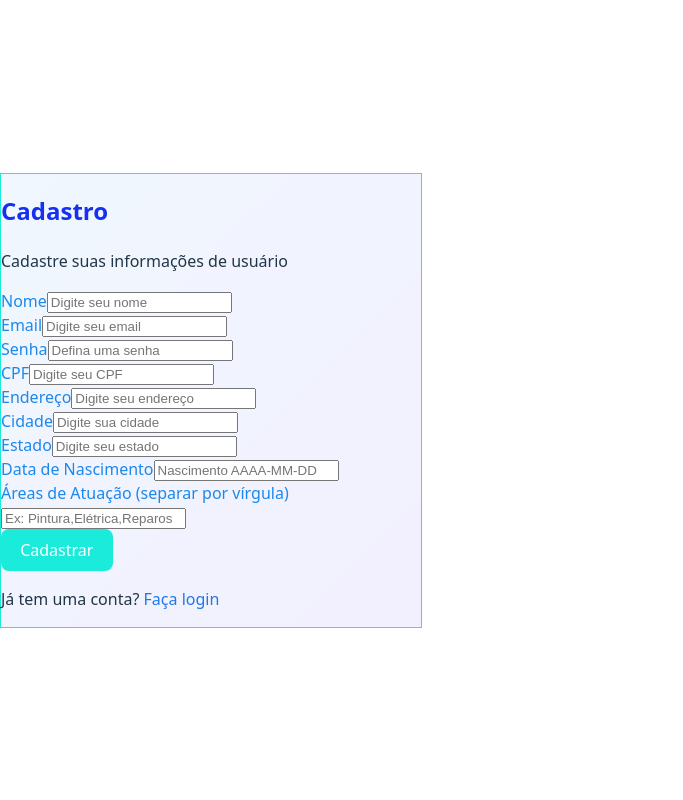
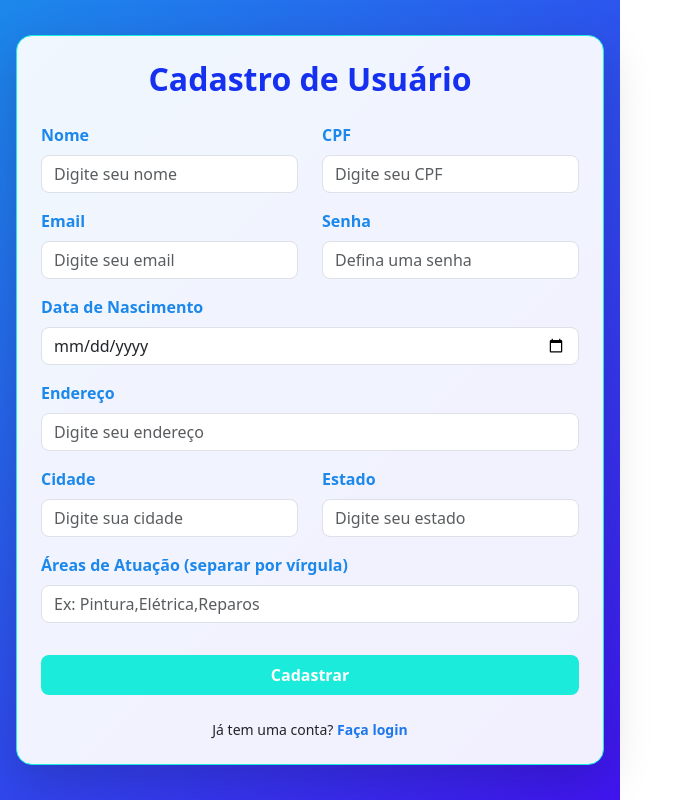
Before and after one commit to NataliaMatias2024/SENAC_PI_2025, a React (Vite) app in the folder Conecta_Frontend/Conecta_Prototype/: page /cadastro in a window 1280 px wide. Shown: the whole page, without its empty margins (0-683 px from the left). Built offline with nearby package versions, Linux system fonts and the light colour scheme.

Commit message:
Atualizando layout da tela de cadastro e apagando alguns commits

```diff
--- a/Conecta_Frontend/Conecta_Prototype/src/main.jsx
+++ b/Conecta_Frontend/Conecta_Prototype/src/main.jsx
@@ -1,3 +1,4 @@
+import 'bootstrap/dist/css/bootstrap.min.css';
 import React from 'react'
 import ReactDOM from 'react-dom/client'
 import App from './App.jsx'
--- a/Conecta_Frontend/Conecta_Prototype/src/pages/Cadastro.jsx
+++ b/Conecta_Frontend/Conecta_Prototype/src/pages/Cadastro.jsx
@@ -47,34 +47,21 @@ function Cadastro() {
   };
 
   return (
-      <div
-        className="d-flex justify-content-center align-items-center min-vh-100"
-        style={{ background: 'linear-gradient(135deg, #1C88EB, #4014F0)'}}
-      >
+  <div className="d-flex align-items-center justify-content-center min-vh-100 p-3"
+       style={{background: "linear-gradient(135deg, #1C88EB, #4014F0)"}}>
 
-      <div
-        className="card shadow-lg rounded-4 p-4 w-100"
-        style={{maxWidth: '420px', backgroundColor: '#ffffffee', border: '1px solid #1AEBDB'}}
-      >
+    <div className="shadow-lg p-4 rounded-4"
+         style={{width: "100%", maxWidth: "600px", backgroundColor: "#ffffffee", border: "1px solid #1AEBDB"}}>
 
-      <div
-      //Div titulo e subtitulo, fontes, cores e espaçamento padronizadas com tela login
-        className="text-center mb-4">
-        <h2 className="fw-bold" style={{ color: '#1630F0' }}>Cadastro</h2>
-        <p className="text-muted small">Cadastre suas informações de usuário</p>
+      <div className="text-center mb-4">
+        <h2 className="fw-bold" style={{ color: '#1630F0' }}>Cadastro de Usuário</h2>
       </div>
 
       <form onSubmit={handleSubmit}>
-        <div hidden>
-        {/*
-          Mudar className="mb-4" para ="mb-3", mantendo o espaçamento do bootstrap padronizado nas pgs do app
-          Acrescentar os ids no imput e htmlfor no label garante padronização, acessibilidade e usabilidade
-          No label acrescenta a cor e fonte
-          Separar as Divs por campo de informação. Ex: div 1 - nome, div 2 - email, div 3 - endereço, etc...
-        */}
-        </div>
 
-        <div className="mb-3">
+        {/* Primeira linha - Nome e CPF */}
+        <div className="row">
+          <div className="col-md-6 mb-3">
             <label htmlFor="nome" className="form-label fw-semibold" style={{ color: '#1C88EB' }}>
               Nome
             </label>
@@ -87,8 +74,24 @@ function Cadastro() {
               required
             />
           </div>
+          <div className="col-md-6 mb-3">
+            <label htmlFor="cpf" className="form-label fw-semibold" style={{ color: '#1C88EB' }}>
+              CPF
+            </label>
+            <input
+              type="text"
+              className="form-control rounded-3"
+              id="cpf"
+              value={cpf} onChange={(e) => setCpf(e.target.value)}
+              placeholder="Digite seu CPF"
+              required
+            />
+          </div>
+        </div>
 
-        <div className="mb-3">
+        {/* Segunda linha - Email e Senha */}
+        <div className="row">
+          <div className="col-md-6 mb-3">
             <label htmlFor="email" className="form-label fw-semibold" style={{ color: '#1C88EB' }}>
               Email
             </label>
@@ -101,8 +104,7 @@ function Cadastro() {
               required
             />
           </div>
-
-        <div className="mb-3">
+          <div className="col-md-6 mb-3">
             <label htmlFor="senha" className="form-label fw-semibold" style={{ color: '#1C88EB' }}>
               Senha
             </label>
@@ -115,21 +117,23 @@ function Cadastro() {
               required
             />
           </div>
+        </div>
 
+        {/* Data Nascimento (full width) */}
         <div className="mb-3">
-          <label htmlFor="cpf" className="form-label fw-semibold" style={{ color: '#1C88EB' }}>
-            CPF
+          <label htmlFor="dataNascimento" className="form-label fw-semibold" style={{ color: '#1C88EB' }}>
+            Data de Nascimento
           </label>
           <input
-            type="text"
+            type="date"
             className="form-control rounded-3"
-            id="cpf"
-            value={cpf} onChange={(e) => setCpf(e.target.value)}
-            placeholder="Digite seu CPF"
+            id="dataNascimento"
+            value={dataNascimento} onChange={(e) => setDataNascimento(e.target.value)}
             required
           />
         </div>
 
+        {/* Endereço (full width) */}
         <div className="mb-3">
           <label htmlFor="endereco" className="form-label fw-semibold" style={{ color: '#1C88EB' }}>
             Endereço
@@ -144,7 +148,9 @@ function Cadastro() {
           />
         </div>
 
-        <div className="mb-3">
+        {/* Quarta linha - Cidade e Estado */}
+        <div className="row">
+          <div className="col-md-6 mb-3">
             <label htmlFor="cidade" className="form-label fw-semibold" style={{ color: '#1C88EB' }}>
               Cidade
             </label>
@@ -157,8 +163,7 @@ function Cadastro() {
               required
             />
           </div>
-
-        <div className="mb-3">
+          <div className="col-md-6 mb-3">
             <label htmlFor="estado" className="form-label fw-semibold" style={{ color: '#1C88EB' }}>
               Estado
             </label>
@@ -171,24 +176,13 @@ function Cadastro() {
               required
             />
           </div>
-
-        <div className="mb-3">
-          <label htmlFor="dataNascimento" className="form-label fw-semibold" style={{ color: '#1C88EB' }}>
-            Data de Nascimento
-          </label>
-          <input
-            type="text"
-            className="form-control rounded-3"
-            id="dataNascimento"
-            value={dataNascimento} onChange={(e) => setDataNascimento(e.target.value)}
-            placeholder="Nascimento AAAA-MM-DD"
-            required
-          />
         </div>
 
+        {/* Áreas de Atuação (full width) */}
         <div className="mb-3">
           <label htmlFor="areasDeAtuacao" className="form-label fw-semibold" style={{ color: '#1C88EB' }}>
-            Áreas de Atuação (separar por vírgula)</label>
+            Áreas de Atuação (separar por vírgula)
+          </label>
           <input
             type="text"
             className="form-control rounded-3"
@@ -199,12 +193,10 @@ function Cadastro() {
           />
         </div>
 
-        <button
-          type="submit"
-          className="btn w-100 rounded-3 fw-semibold"
-          style={{ backgroundColor: '#1AEBDB', border: 'none', color: '#fff'}}
+        <button type="submit" className="btn w-100 rounded-3 fw-semibold py-2 mt-3"
+          style={{ backgroundColor: '#1AEBDB', border: 'none', color: '#fff' }}
         >
-            <i className="bi bi-box-arrow-in-right me-2"></i> Cadastrar
+          Cadastrar
         </button>
       </form>
 
```
Lines whose indentation alone changed are shown as unchanged.
